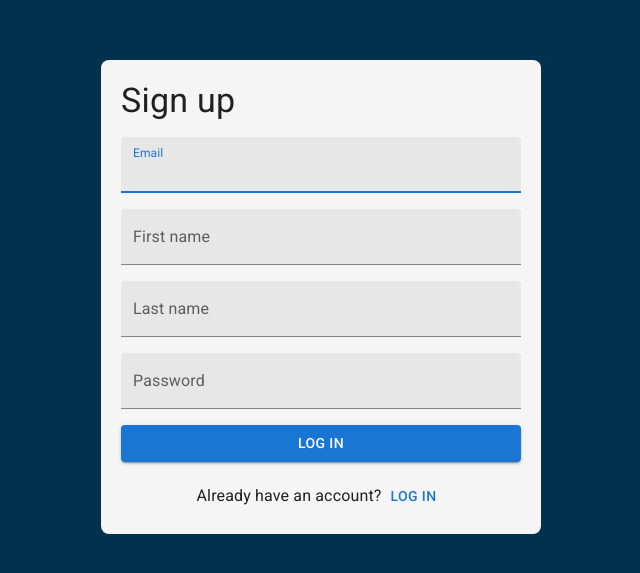
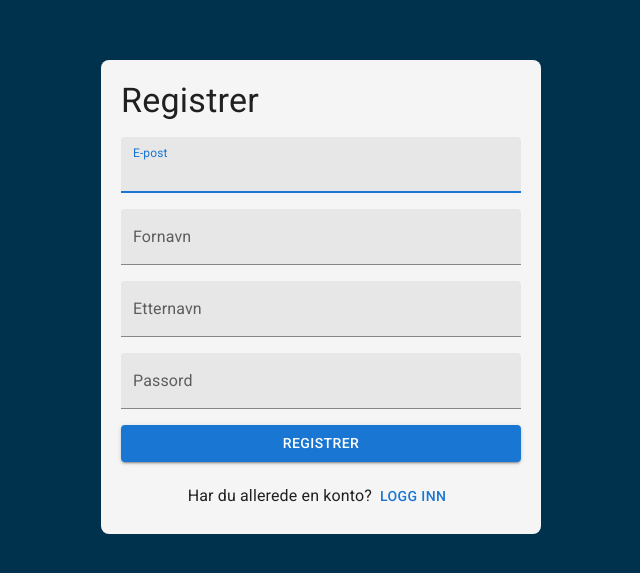
Before and after one commit to pedersandvoll/Practice-Exam-FE, a React (Vite) app: page /register in a window 1280 px wide. Shown: the part 103-676 px from the top of the page, without its empty margins (319-959 px from the left). Built offline with nearby package versions, Linux system fonts and the light colour scheme.

Commit message:
feat - updated register form

```diff
--- a/src/components/forms/register.tsx
+++ b/src/components/forms/register.tsx
@@ -1,5 +1,5 @@
 import { Button, Stack, TextField, Typography } from "@mui/material";
-import { useForm } from "@tanstack/react-form";
+import { useForm, type AnyFieldApi } from "@tanstack/react-form";
 import { z } from "zod";
 import { useRegisterUser } from "../../hooks/apiHooks";
 import { useNavigate } from "@tanstack/react-router";
@@ -21,8 +21,7 @@ export default function RegisterForm() {
   const { mutateAsync } = useRegisterUser(() => navigate({ to: "/login" }));
   const form = useForm({
     validators: {
-      onChangeAsync: registerSchema,
-      onChangeAsyncDebounceMs: 500,
+      onChange: registerSchema,
     },
     onSubmit: async ({ value }) => {
       mutateAsync(value as RegisterFormSchema);
@@ -48,18 +47,21 @@ export default function RegisterForm() {
           borderRadius: "8px",
         }}
       >
-        <Typography variant="h4">Sign up</Typography>
+        <Typography variant="h4">Registrer</Typography>
         <form.Field
           name="email"
           children={(field) => (
+            <>
               <TextField
                 autoFocus
                 fullWidth
                 variant="filled"
-              label="Email"
+                label="E-post"
                 onChange={(e) => field.handleChange(e.target.value)}
                 value={field.state.value}
-              error={field.state.meta.isTouched && !!field.state.meta.errors[0]}
+                error={
+                  field.state.meta.isTouched && !!field.state.meta.errors[0]
+                }
                 helperText={
                   field.state.meta.isTouched &&
                   field.state.meta.errors[0]?.message
@@ -67,6 +69,7 @@ export default function RegisterForm() {
                 type="email"
                 sx={{ minWidth: "400px" }}
               />
+            </>
           )}
         />
         <form.Field
@@ -75,7 +78,7 @@ export default function RegisterForm() {
             <TextField
               fullWidth
               variant="filled"
-              label="First name"
+              label="Fornavn"
               onChange={(e) => field.handleChange(e.target.value)}
               value={field.state.value}
               error={field.state.meta.isTouched && !!field.state.meta.errors[0]}
@@ -93,7 +96,7 @@ export default function RegisterForm() {
             <TextField
               fullWidth
               variant="filled"
-              label="Last name"
+              label="Etternavn"
               onChange={(e) => field.handleChange(e.target.value)}
               value={field.state.value}
               error={field.state.meta.isTouched && !!field.state.meta.errors[0]}
@@ -111,7 +114,7 @@ export default function RegisterForm() {
             <TextField
               fullWidth
               variant="filled"
-              label="Password"
+              label="Passord"
               onChange={(e) => field.handleChange(e.target.value)}
               value={field.state.value}
               error={field.state.meta.isTouched && !!field.state.meta.errors[0]}
@@ -133,13 +136,13 @@ export default function RegisterForm() {
               variant="contained"
               fullWidth
             >
-              {isSubmitting ? "..." : "Log in"}
+              {isSubmitting ? "..." : "Registrer"}
             </Button>
           )}
         />
         <Stack direction="row" alignItems="center" justifyContent="center">
-          <Typography>Already have an account?</Typography>
-          <Button onClick={() => navigate({ to: "/login" })}>Log in</Button>
+          <Typography>Har du allerede en konto?</Typography>
+          <Button onClick={() => navigate({ to: "/login" })}>Logg inn</Button>
         </Stack>
       </Stack>
     </form>
```
Lines whose indentation alone changed are shown as unchanged.
